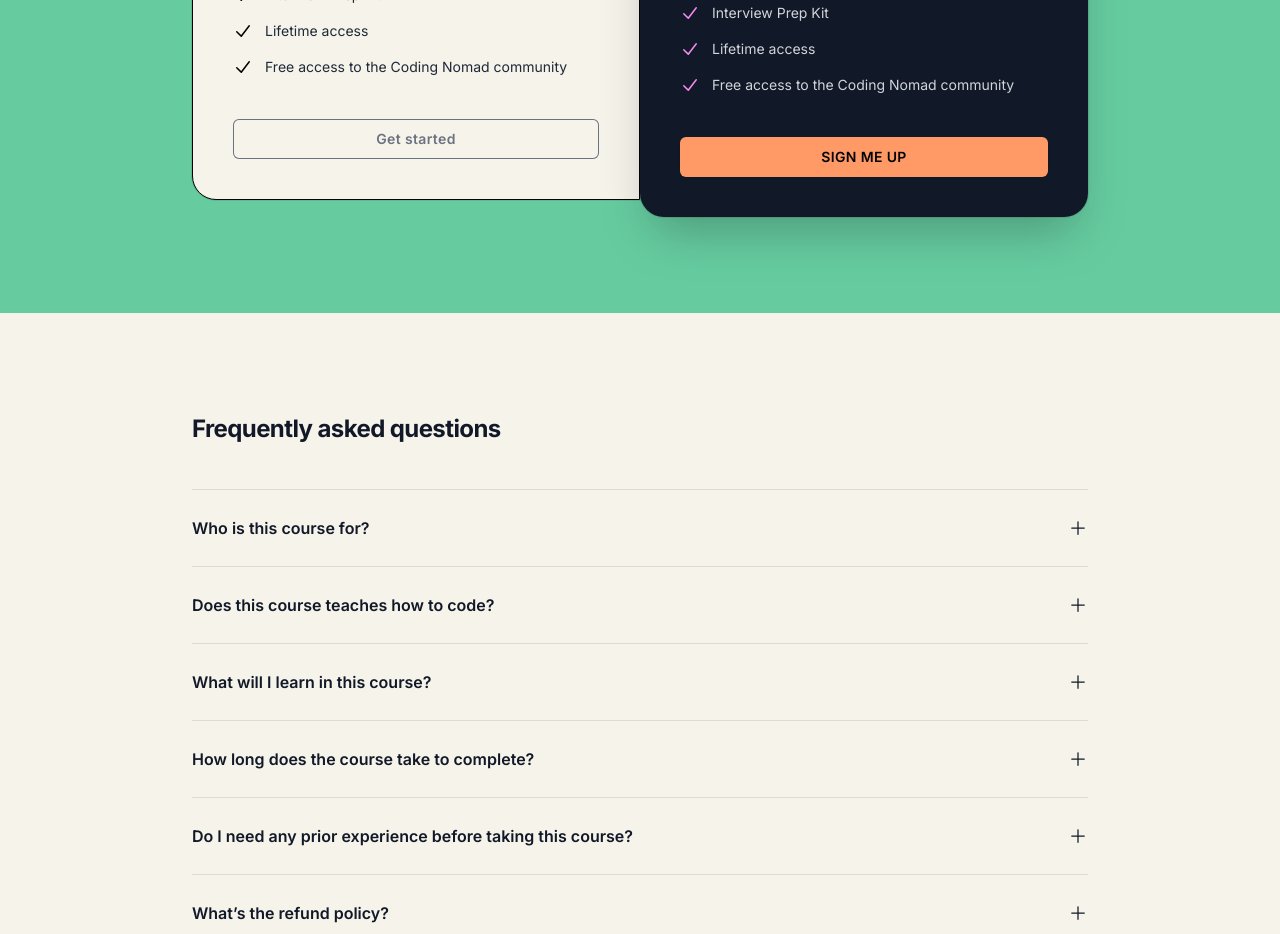
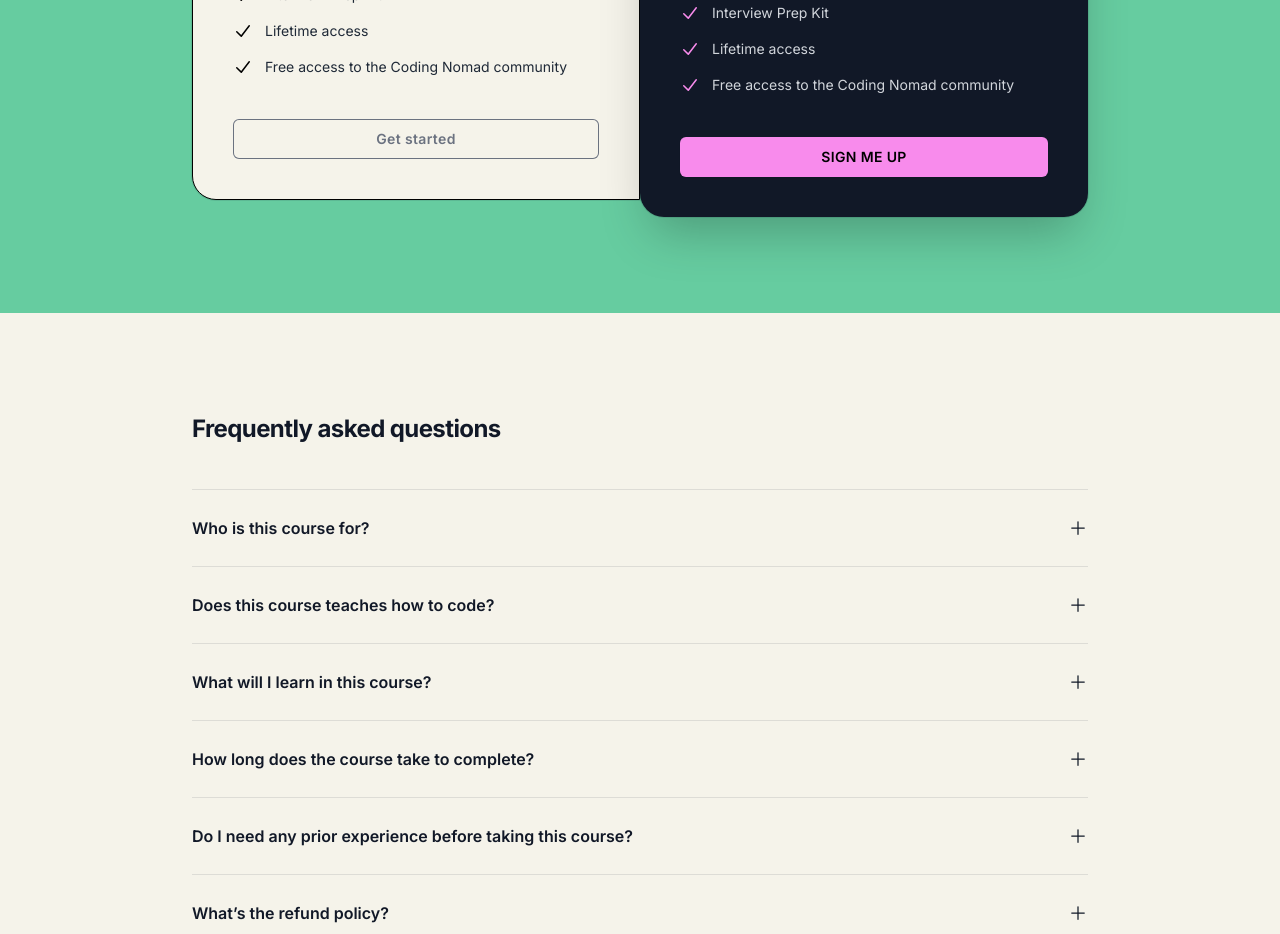
Before and after one commit to acodingnomad/get-hired-2024, a Next.js app: page / in a window 1280 px wide. Shown: the part 3400-4334 px from the top of the page. Built offline with nearby package versions, Linux system fonts and the light colour scheme.

Commit message:
update button style

```diff
--- a/src/pages/Pricing.js
+++ b/src/pages/Pricing.js
@@ -120,7 +120,7 @@ export default function Pricing() {
               aria-describedby={tier.id}
               className={classNames(
                 tier.featured
-                  ? "bg-[#ff9a66] text-black shadow-sm hover:bg-[#f88bec] focus-visible:outline-[#f88bec]"
+                  ? "bg-[#f88bec] text-black shadow-sm hover:bg-[#f055de] focus-visible:outline-[#f88bec]"
                   : "text-gray-500 ring-1 ring-inset ring-gray-500 hover:ring-gray-600 focus-visible:outline-gray-600",
                 "mt-8 block tracking-wide rounded-md py-2.5 px-3.5 text-center text-sm font-semibold focus-visible:outline focus-visible:outline-2 focus-visible:outline-offset-2 sm:mt-10"
               )}
```
